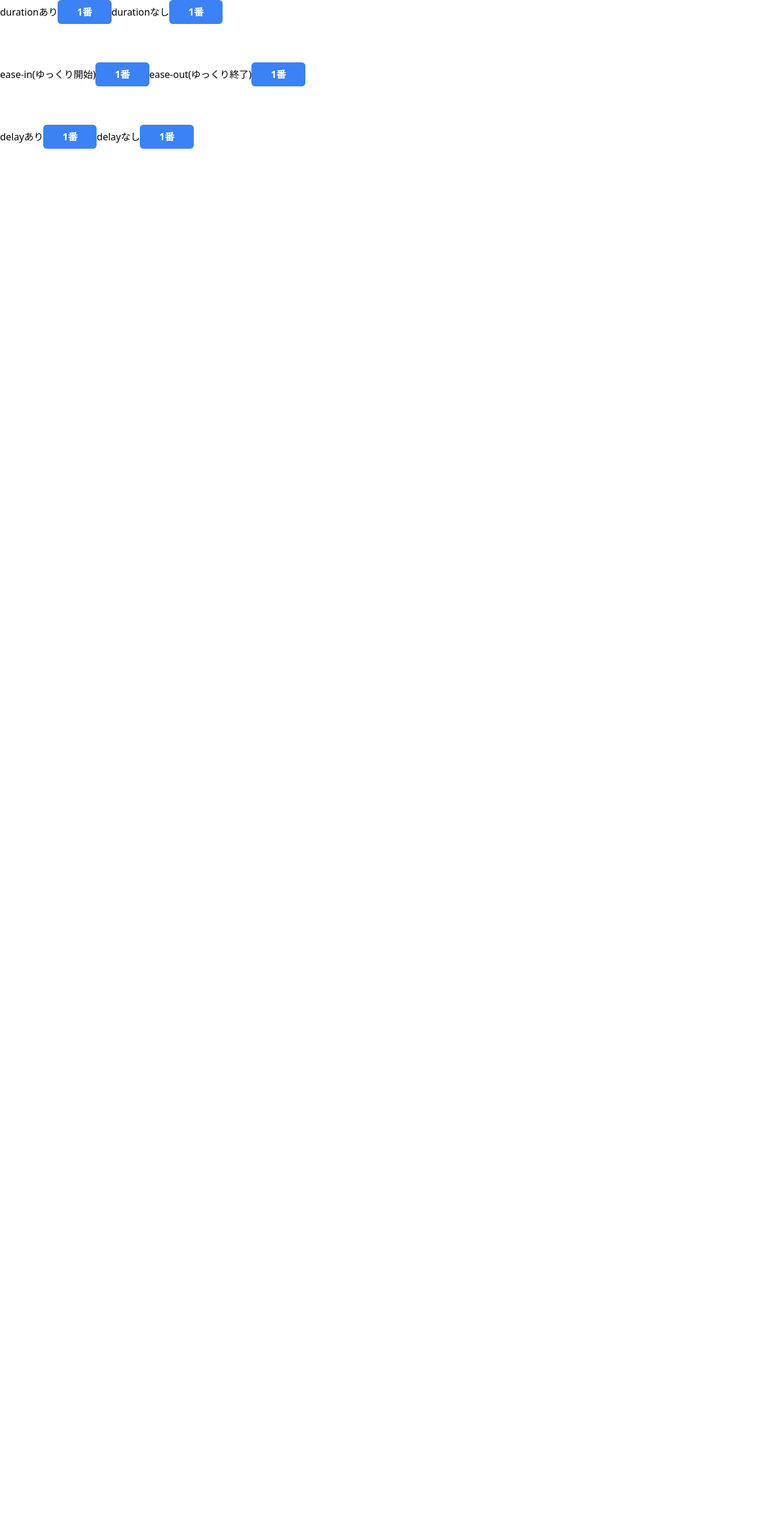
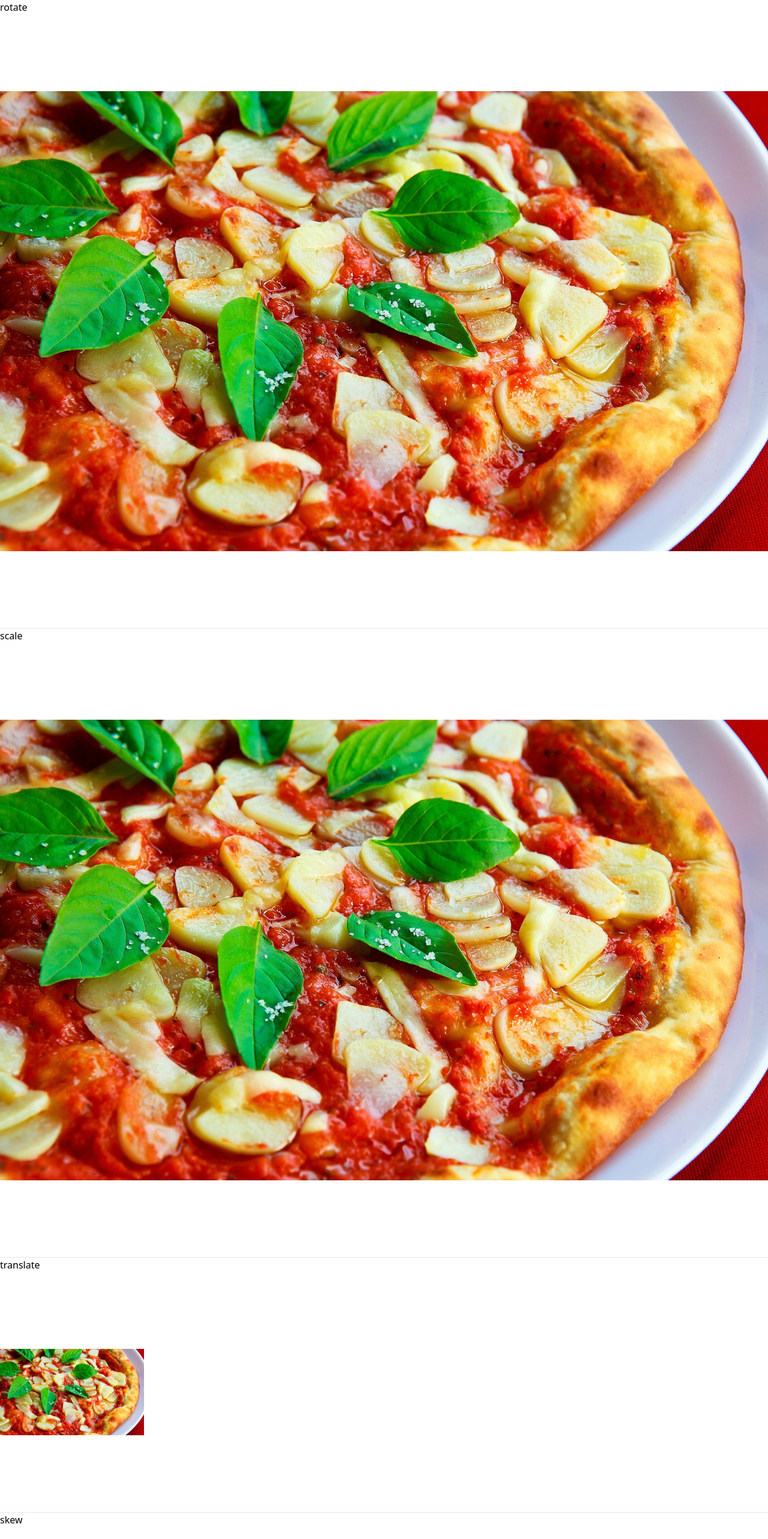
Before and after one commit to Takumikimura1899/TailwindCSS-React-Practice, a React (Create React App) app: page / in a window 1280 px wide. Shown: the top 2566 px of the page at 60% size. Before the commit the page ends 800 px from the top, so only its background shows below. Built offline with nearby package versions, Linux system fonts and the light colour scheme.

Commit message:
Transform

```diff
--- a/src/App.js
+++ b/src/App.js
@@ -25,6 +25,7 @@ import Cards from './components/Design/Cards';
 import Forms from './components/Design/Forms';
 import Gradation from './components/animation/Gradation';
 import Transitions from './components/animation/Transitions';
+import Transform from './components/animation/Transform';
 
 function App() {
   return (
@@ -53,7 +54,8 @@ function App() {
       {/* <Cards /> */}
       {/* <Forms /> */}
       {/* <Gradation /> */}
-      <Transitions />
+      {/* <Transitions /> */}
+      <Transform />
     </>
   );
 }
--- /dev/null
+++ b/src/components/animation/Transform.jsx
@@ -0,0 +1,63 @@
+import React from 'react';
+import Image from '../../images/img2.jpg';
+const Transform = () => {
+  return (
+    <>
+      <div className='mb-32'>
+        <p className='mb-32'>rotate</p>
+        <img
+          className='transition duration-1000 transform hover:rotate-45'
+          src={Image}
+          alt=''
+        />
+      </div>
+      <hr />
+      <div className='mb-32'>
+        <p className='mb-32'>scale</p>
+        <img
+          className='transition duration-1000 transform hover:scale-150'
+          src={Image}
+          alt=''
+        />
+      </div>
+      <hr />
+      <div className='mb-32'>
+        <p className='mb-32'>translate</p>
+        <img
+          className='transition duration-1000 transform hover:translate-x-40 w-60'
+          src={Image}
+          alt=''
+        />
+      </div>
+      <hr />
+      <div className='mb-32'>
+        <p className='mb-32'>skew</p>
+        <img
+          className='transition duration-1000 transform hover:skew-x-12'
+          src={Image}
+          alt=''
+        />
+      </div>
+      <hr />
+      <div className='mb-32'>
+        <p className='mb-32'>translate (ease-in)</p>
+        <img
+          className='transition duration-1000 transform ease-in hover:translate-x-40 w-60'
+          src={Image}
+          alt=''
+        />
+      </div>
+      <hr />
+      <div className='mb-32'>
+        <p className='mb-32'>translate (ease-out)</p>
+        <img
+          className='transition duration-1000 transform ease-out hover:translate-x-40 w-60'
+          src={Image}
+          alt=''
+        />
+      </div>
+    </>
+  );
+};
+
+export default Transform;
```
